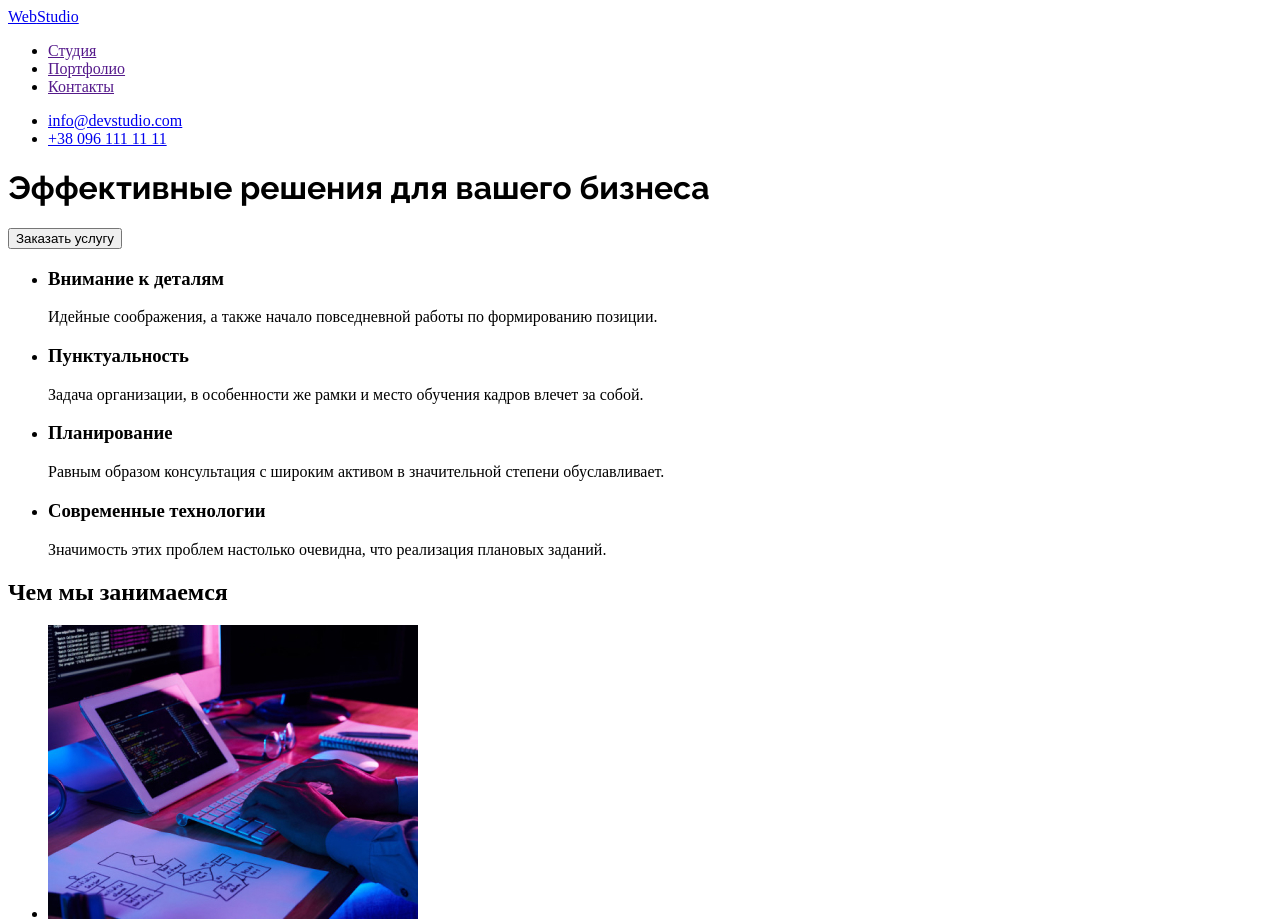
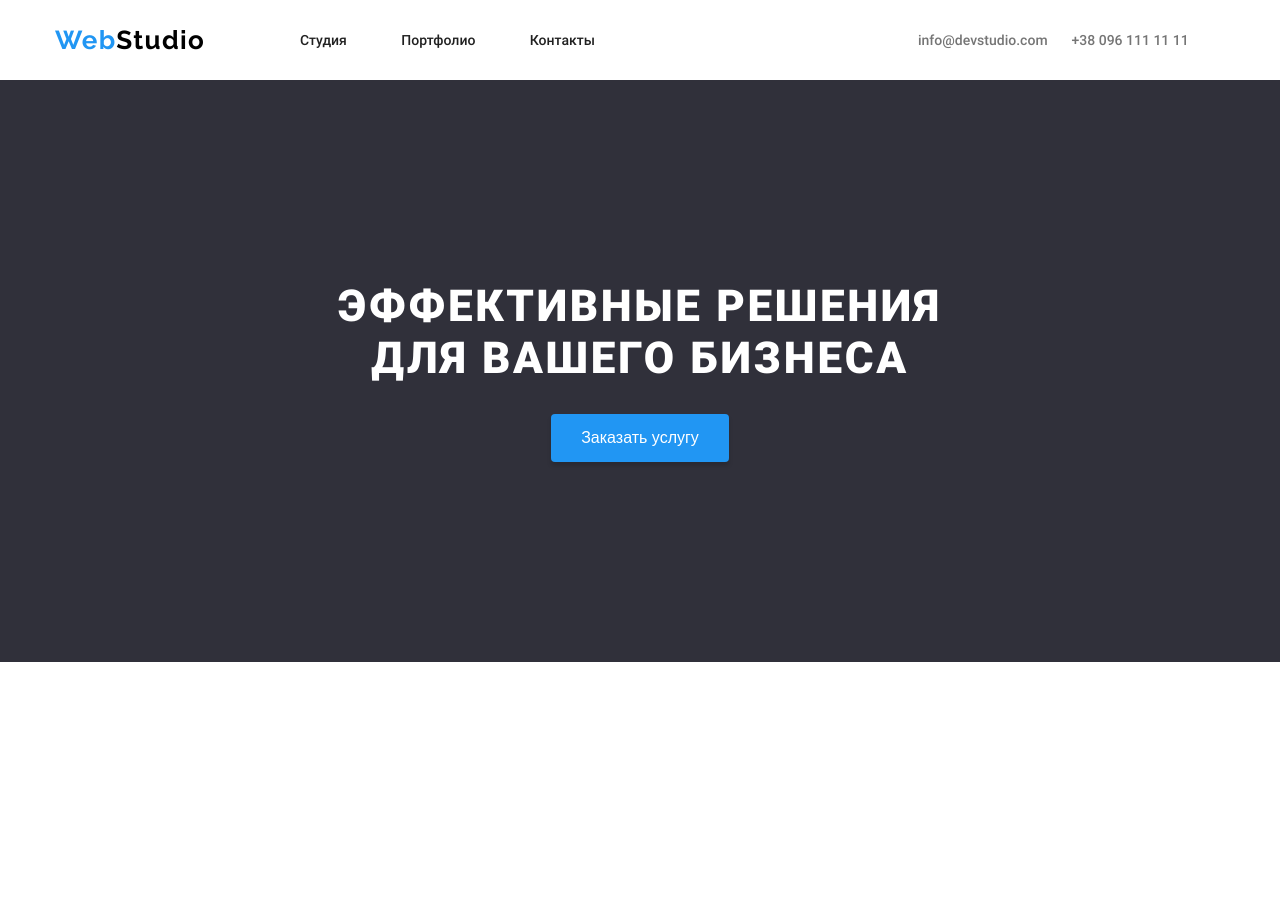
Before and after one commit to Riccopes/goit-markup-hw-02, a plain HTML site: page index.html in a window 1280 px wide. Shown: the top 919 px of the page. After the commit the page ends 800 px from the top, so only its background shows below. Drawn offline with Linux system fonts and the light colour scheme.

Commit message:
Секция header - Завершена!

```diff
--- a/css/fonts.css
+++ b/css/fonts.css
@@ -1,8 +1,48 @@
+/* -------- Raleway Fonts-------- */
+
 @font-face {
   font-family: "Raleway";
-  src: url("../fonts/Raleway-Bold/Raleway-Bold.woff2") format("woff2"),
-    url("../fonts/Raleway-Bold/Raleway-Bold.woff") format("woff");
-  font-weight: bold;
+  src: url("../fonts/Raleway/Raleway-Bold.woff2") format("woff2"),
+    url("../fonts/Raleway/Raleway-Bold.woff") format("woff");
+  font-weight: 700;
   font-style: normal;
   font-display: swap;
 }
+
+/* -------- Roboto Fonts-------- */
+
+@font-face {
+	font-family: 'Roboto';
+	src: url('../fonts/Roboto/Roboto-Regular.woff2') format('woff2'),
+		 url('../fonts/Roboto/Roboto-Regular.woff') format('woff');
+	font-weight: 400;
+	font-style: normal;
+	font-display: swap;
+}
+
+@font-face {
+	font-family: 'Roboto';
+	src: url('../fonts/Roboto/Roboto-Medium.woff2') format('woff2'),
+		 url('../fonts/Roboto/Roboto-Medium.woff') format('woff');
+	font-weight: 500;
+	font-style: normal;
+	font-display: swap;
+}
+
+@font-face {
+	font-family: 'Roboto';
+	src: url('../fonts/Roboto/Roboto-Bold.woff2') format('woff2'),
+		 url('../fonts/Roboto/Roboto-Bold.woff') format('woff');
+	font-weight: 700;
+	font-style: normal;
+	font-display: swap;
+}
+
+@font-face {
+	font-family: 'Roboto';
+	src: url('../fonts/Roboto/Roboto-Black.woff2') format('woff2'),
+		 url('../fonts/Roboto/Roboto-Black.woff') format('woff');
+	font-weight: 900;
+	font-style: normal;
+	font-display: swap;
+}
--- a/css/style.css
+++ b/css/style.css
@@ -1,24 +1,155 @@
-/* ----- main page ----- */
-.header {
-}
-.nav {
-}
-.nav__logo {
-
-}
-.nav__list {
-}
-.nav__item {
-}
-.nav__link {
-}
-.header__item {
-}
-.header__mail {
-}
-.header__phone {
+/* ----- Specification ----- */
+:root {
+  --title-text-color: #212121;
+  --white-text-color: #ffffff;
+  --accent-color: #2196f3;
+  --primary-text-color: #757575;
 }
 
-h1 {
-	font-family: "Raleway";
+body {
+  margin: 0;
+  padding: 0;
+  font-family: 'Roboto';
+  font-weight: 400;
 }
+
+h1,
+h2,
+h3,
+h4,
+h5,
+h6 {
+  margin: 0;
+  padding: 0;
+  font-weight: 700;
+}
+
+ul {
+  list-style: none;
+  margin: 0;
+  padding: 0;
+}
+
+a {
+  text-decoration: none;
+}
+
+p {
+  margin: 0;
+  padding: 0;
+}
+
+button {
+  margin: 0;
+  padding: 0;
+  border: 0;
+}
+
+.container {
+  width: 1170px;
+  margin: 0 auto;
+}
+
+/* ----- main page ----- */
+
+/* ----- header block ----- */
+.header {
+  font-size: 14px;
+  font-weight: 500;
+}
+
+.header-wrap {
+  display: flex;
+  justify-content: space-between;
+  align-items: center;
+  padding: 25px 0;
+}
+
+.nav {
+  display: flex;
+}
+
+.nav__logo {
+  font-family: 'Raleway';
+  text-decoration: none;
+  font-size: 26px;
+  color: #000;
+  letter-spacing: 0.05em;
+  margin-right: 95px;
+}
+
+.nav__logo span {
+  color: var(--accent-color);
+}
+
+.nav__list {
+  display: flex;
+  justify-content: space-between;
+  align-items: center;
+  width: 295px;
+}
+
+.nav__link {
+  color: var(--title-text-color);
+}
+
+.nav__link:hover {
+  transition: all 0.3s ease;
+  color: var(--accent-color);
+}
+
+.header-contact__item {
+  display: flex;
+  width: 307px;
+}
+
+.header-contact__item a {
+  color: var(--primary-text-color);
+}
+
+.header-contact__item a:hover {
+  transition: all 0.3s ease;
+  color: var(--accent-color);
+}
+
+/* ----- offer block ----- */
+
+.offer {
+  background: url(../images/Bg.jpg);
+  padding-top: 200px;
+  padding-bottom: 200px;
+  display: block;
+  width: 100%;
+  margin: 0 auto;
+}
+
+.offer__title {
+  font-weight: 900;
+  text-align: center;
+  display: block;
+  width: 700px;
+  margin: 0 auto;
+  font-size: 44px;
+  color: var(--white-text-color);
+  letter-spacing: 0.06em;
+  text-transform: uppercase;
+  margin-bottom: 30px;
+}
+
+.offer__btn {
+  padding: 15px 30px 15px 30px;
+  border-radius: 4px;
+  color: var(--white-text-color);
+  font-size: 16px;
+  background: var(--accent-color);
+  display: block;
+  margin: 0 auto;
+  font-size: 16px;
+  box-shadow: 0px 4px 4px rgba(0, 0, 0, 0.15);
+}
+
+.offer__btn:hover {
+  transition: all 0.3s ease;
+  background: var(--white-text-color);
+  color: var(--accent-color);
+}
--- a/index.html
+++ b/index.html
@@ -11,88 +11,65 @@
 
   <body>
     <header class="header">
+      <div class="header-wrap container">
         <nav class="nav">
           <a href="index.html" class="nav__logo"><span>Web</span>Studio</a>
           <ul class="nav__list">
-          <li class="nav__item"><a href="" class="nav__link">Студия</a></li>
-          <li class="nav__item"><a href="" class="nav__link">Портфолио</a></li>
-          <li class="nav__item"><a href="" class="nav__link">Контакты</a></li>
+            <li class="nav__item">
+              <a href="" class="nav__link">Студия</a>
+            </li>
+            <li class="nav__item">
+              <a href="" class="nav__link">Портфолио</a>
+            </li>
+            <li class="nav__item">
+              <a href="" class="nav__link">Контакты</a>
+            </li>
           </ul>
         </nav>
-      <ul>
-        <li class="header__item">
-          <a href="mailto:info@devstudio.com" class="header__mail"
-            >info@devstudio.com</a
-          >
+        <ul class="header-contact__item">
+          <li class="header-contact__item">
+            <a href="mailto:info@devstudio.com">info@devstudio.com</a>
           </li>
-        <li class="header__item">
-          <a href="tel:+380961111111" class="header__phone"
-            >+38 096 111 11 11</a
-          >
+          <li class="header-contact__item">
+            <a href="tel:+380961111111">+38 096 111 11 11</a>
           </li>
         </ul>
-      <div>
-        <h1>Эффективные решения для вашего бизнеса</h1>
-        <button type="button">Заказать услугу</button>
+      </div>
+      <div class="offer">
+        <h1 class="offer__title">Эффективные решения<br> для вашего бизнеса</h1>
+        <button type="button" class="offer__btn">Заказать услугу</button>
       </div>
     </header>
-    <main>
+    <!-- <main>
       <section>
         <ul>
           <li>
             <h3>Внимание к деталям</h3>
-            <p>
-              Идейные соображения, а также начало повседневной работы по
-              формированию позиции.
-            </p>
+            <p>Идейные соображения, а также начало повседневной работы по формированию позиции.</p>
           </li>
           <li>
             <h3>Пунктуальность</h3>
-            <p>
-              Задача организации, в особенности же рамки и место обучения кадров
-              влечет за собой.
-            </p>
+            <p>Задача организации, в особенности же рамки и место обучения кадров влечет за собой.</p>
           </li>
           <li>
             <h3>Планирование</h3>
-            <p>
-              Равным образом консультация с широким активом в значительной
-              степени обуславливает.
-            </p>
+            <p>Равным образом консультация с широким активом в значительной степени обуславливает.</p>
           </li>
           <li>
             <h3>Современные технологии</h3>
-            <p>
-              Значимость этих проблем настолько очевидна, что реализация
-              плановых заданий.
-            </p>
+            <p>Значимость этих проблем настолько очевидна, что реализация плановых заданий.</p>
           </li>
         </ul>
         <h2>Чем мы занимаемся</h2>
         <ul>
           <li>
-            <img
-              src="./images/scratch.jpg"
-              width="370"
-              height="294"
-              alt="scratch"
-            />
+            <img src="./images/scratch.jpg" width="370" height="294" alt="scratch" />
           </li>
           <li>
-            <img
-              src="./images/mobile.jpg"
-              width="370"
-              height="294"
-              alt="mobile"
-            />
+            <img src="./images/mobile.jpg" width="370" height="294" alt="mobile" />
           </li>
           <li>
-            <img
-              src="./images/table.jpg"
-              width="370"
-              height="294"
-              alt="table"
-            />
+            <img src="./images/table.jpg" width="370" height="294" alt="table" />
           </li>
         </ul>
       </section>
@@ -101,60 +78,44 @@
           <h2>Наша команда</h2>
           <ul>
             <li>
-              <img
-                src="./images/igor.jpg"
-                width="270"
-                height="260"
-                alt="Игорь Демьяненко"
-              />
+              <img src="./images/igor.jpg" width="270" height="260" alt="Игорь Демьяненко" />
               <h4>Игорь Демьяненко</h4>
               <span>Product Designer</span>
             </li>
             <li>
-              <img
-                src="./images/olga.jpg"
-                width="270"
-                height="260"
-                alt="Ольга Репина"
-              />
+              <img src="./images/olga.jpg" width="270" height="260" alt="Ольга Репина" />
               <h4>Ольга Репина</h4>
               <span>Frontend Developer</span>
             </li>
             <li>
-              <img
-                src="./images/nikolay.jpg"
-                width="270"
-                height="260"
-                alt="Николай Тарасов"
-              />
+              <img src="./images/nikolay.jpg" width="270" height="260" alt="Николай Тарасов" />
               <h4>Николай Тарасов</h4>
               <span>Marketing</span>
             </li>
             <li>
-              <img
-                src="./images/mihail.jpg"
-                width="270"
-                height="260"
-                alt="Михаил Ермаков"
-              />
+              <img src="./images/mihail.jpg" width="270" height="260" alt="Михаил Ермаков" />
               <h4>Михаил Ермаков</h4>
               <span>UI Designer</span>
             </li>
           </ul>
         </div>
       </section>
-    </main>
-    <footer>
+    </main> -->
+    <!-- <footer>
       <div>
         <a href="index.html" class="logo"><span>Web</span>Studio</a>
         <address>
           <p>г. Киев, пр-т Леси Украинки, 26</p>
           <ul>
-            <li><a href="mailto:info@devstudio.com">info@devstudio.com</a></li>
-            <li><a href="tel:+380961111111">+38 096 111 11 11</a></li>
+            <li>
+              <a href="mailto:info@devstudio.com">info@devstudio.com</a>
+            </li>
+            <li>
+              <a href="tel:+380961111111">+38 096 111 11 11</a>
+            </li>
           </ul>
         </address>
       </div>
-    </footer>
+    </footer> -->
   </body>
 </html>
```
Also changed, not shown: .prettierrc.json (added), fonts/Raleway/Raleway-Bold.woff (renamed from fonts/Raleway-Bold/Raleway-Bold.woff), fonts/Raleway/Raleway-Bold.woff2 (renamed from fonts/Raleway-Bold/Raleway-Bold.woff2), fonts/Roboto/Roboto-Black.woff (added), fonts/Roboto/Roboto-Black.woff2 (added), fonts/Roboto/Roboto-Bold.woff (added), fonts/Roboto/Roboto-Bold.woff2 (added), fonts/Roboto/Roboto-Medium.woff (added), fonts/Roboto/Roboto-Medium.woff2 (added), fonts/Roboto/Roboto-Regular.woff (added), fonts/Roboto/Roboto-Regular.woff2 (added), images/Bg.jpg (added). Lines whose indentation alone changed are shown as unchanged.
